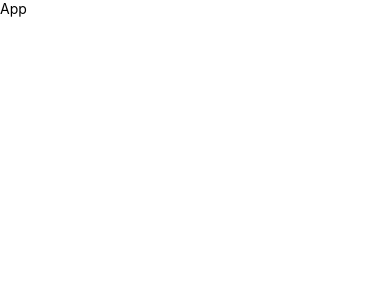
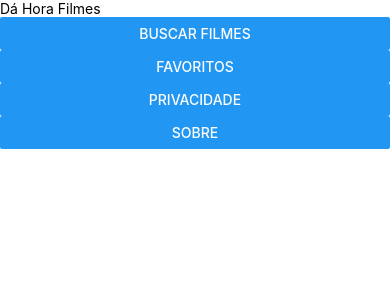
Before and after one commit to Felipebandradev/dahora-filmes, a React Native app: screen / in a window 390 px wide. Shown: the top 300 px of the page. Built offline with nearby package versions, Linux system fonts and the light colour scheme.

Commit message:
feat: COMPONENTES

```diff
--- a/App.js
+++ b/App.js
@@ -1,11 +1,28 @@
-import { SafeAreaView, StatusBar, StyleSheet, Text, View } from "react-native";
+import {
+  Button,
+  SafeAreaView,
+  StatusBar,
+  StyleSheet,
+  Text,
+  View,
+} from "react-native";
 
 export default function App() {
   return (
     <>
       <StatusBar barStyle="light-content" />
-      <SafeAreaView>
-        <Text>App</Text>
+      <SafeAreaView style={estilos.container}>
+        <View style={estilos.viewLogo}>
+          <Text>Dá Hora Filmes</Text>
+        </View>
+        <View style={estilos.viewBotoes}>
+          <Button title="Buscar Filmes" />
+          <Button title="Favoritos" />
+        </View>
+        <View style={estilos.viewRodape}>
+          <Button title="privacidade" />
+          <Button title="Sobre" />
+        </View>
       </SafeAreaView>
     </>
   );
```
